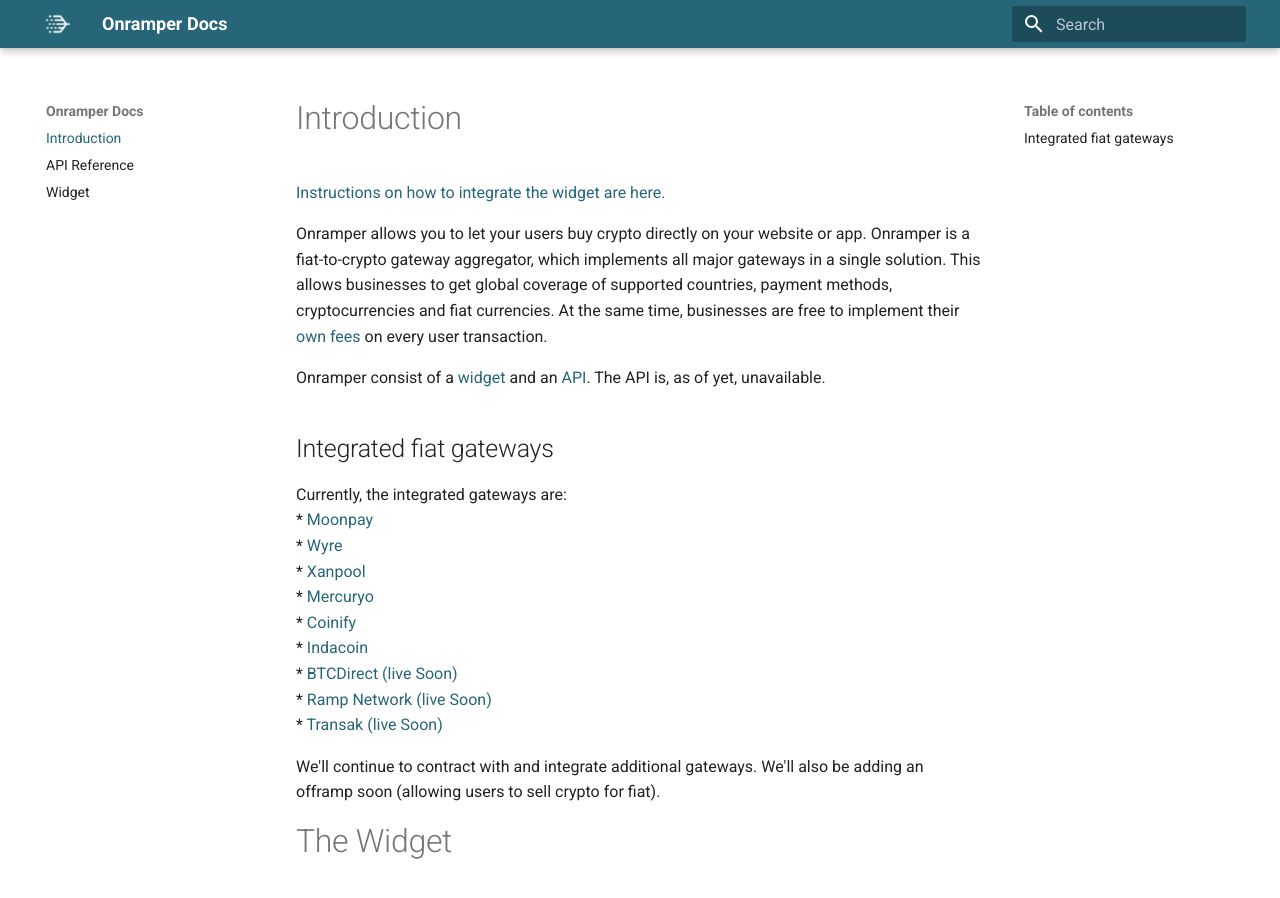
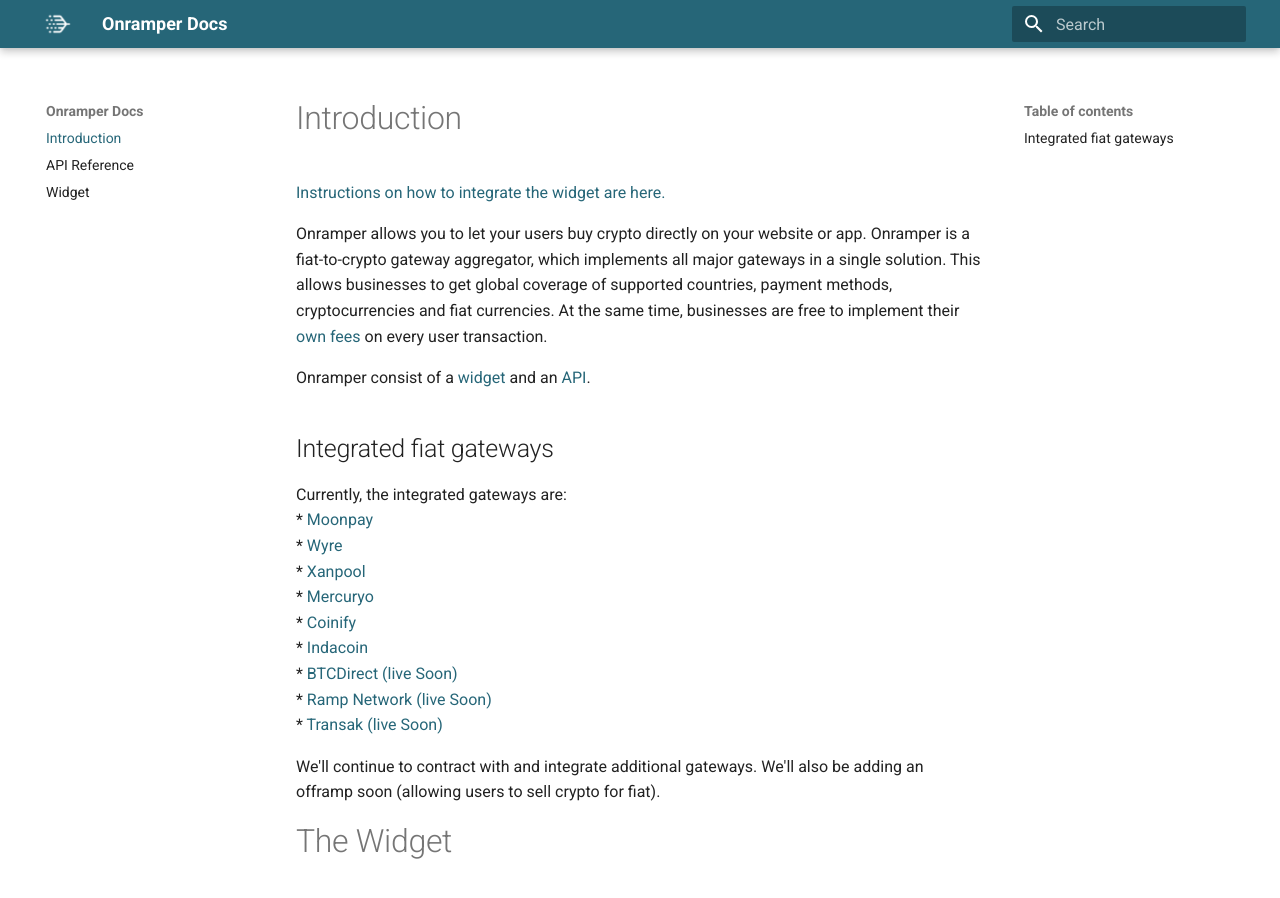
Before and after one commit to onramper/docs, an MkDocs documentation site: the page built from docs/index.md, in a window 1280 px wide and 900 px high. Built offline with MkDocs 1.6.1 and Material for MkDocs 9.7.7, drawn with Linux system fonts in a browser that asks for light colours.

Commit message:
Update index.md

```diff
--- a/docs/index.md
+++ b/docs/index.md
@@ -3,7 +3,7 @@
 
 Onramper allows you to let your users buy crypto directly on your website or app. Onramper is a fiat-to-crypto gateway aggregator, which implements all major gateways in a single solution. This allows businesses to get global coverage of supported countries, payment methods, cryptocurrencies and fiat currencies. At the same time, businesses are free to implement their [own fees](#fees) on every user transaction.
 
-Onramper consist of a [widget](#the-widget) and an [API](#the-api). The API is, as of yet, unavailable.
+Onramper consist of a [widget](#the-widget) and an [API](#the-api).
 
 ## Integrated fiat gateways
 Currently, the integrated gateways are:
```
